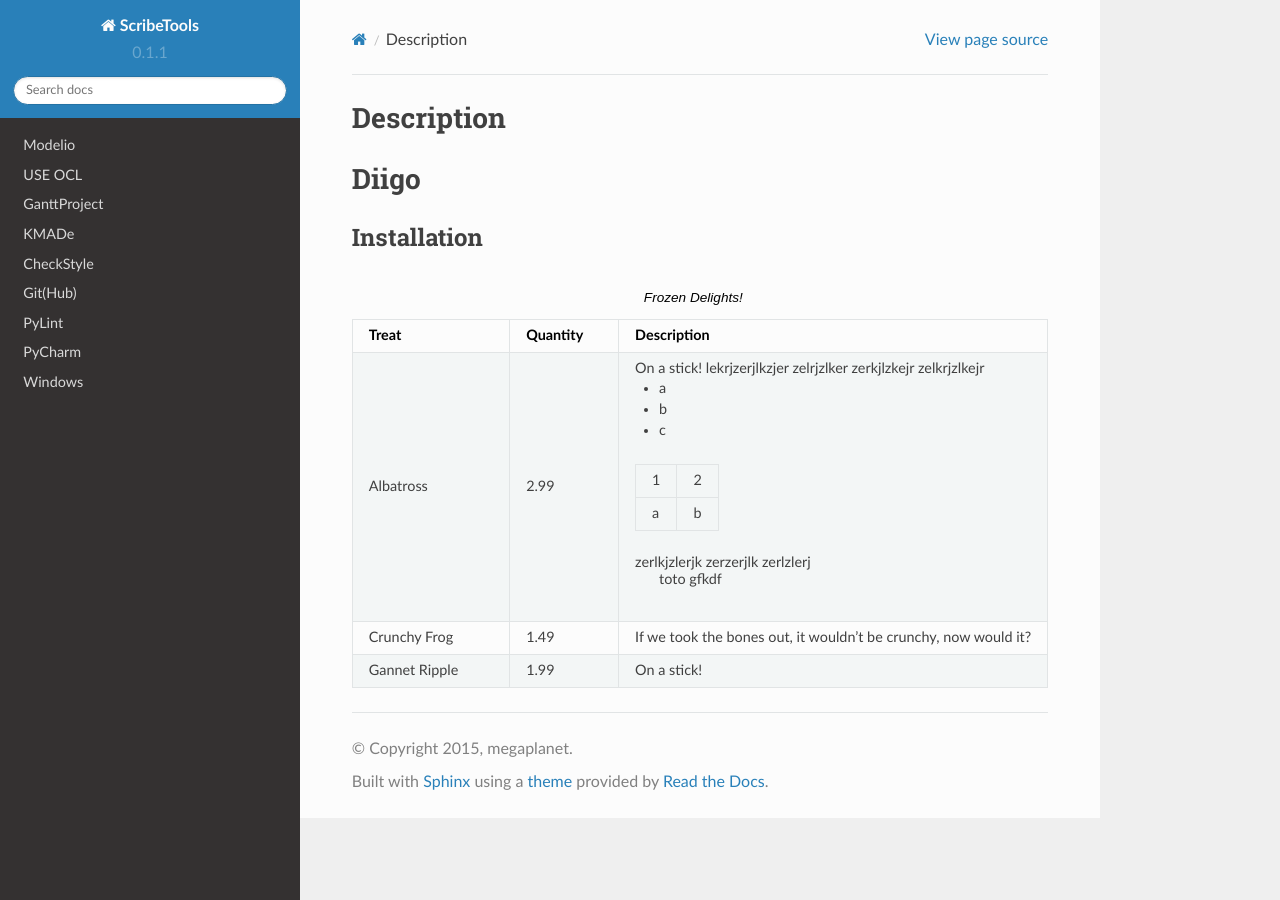
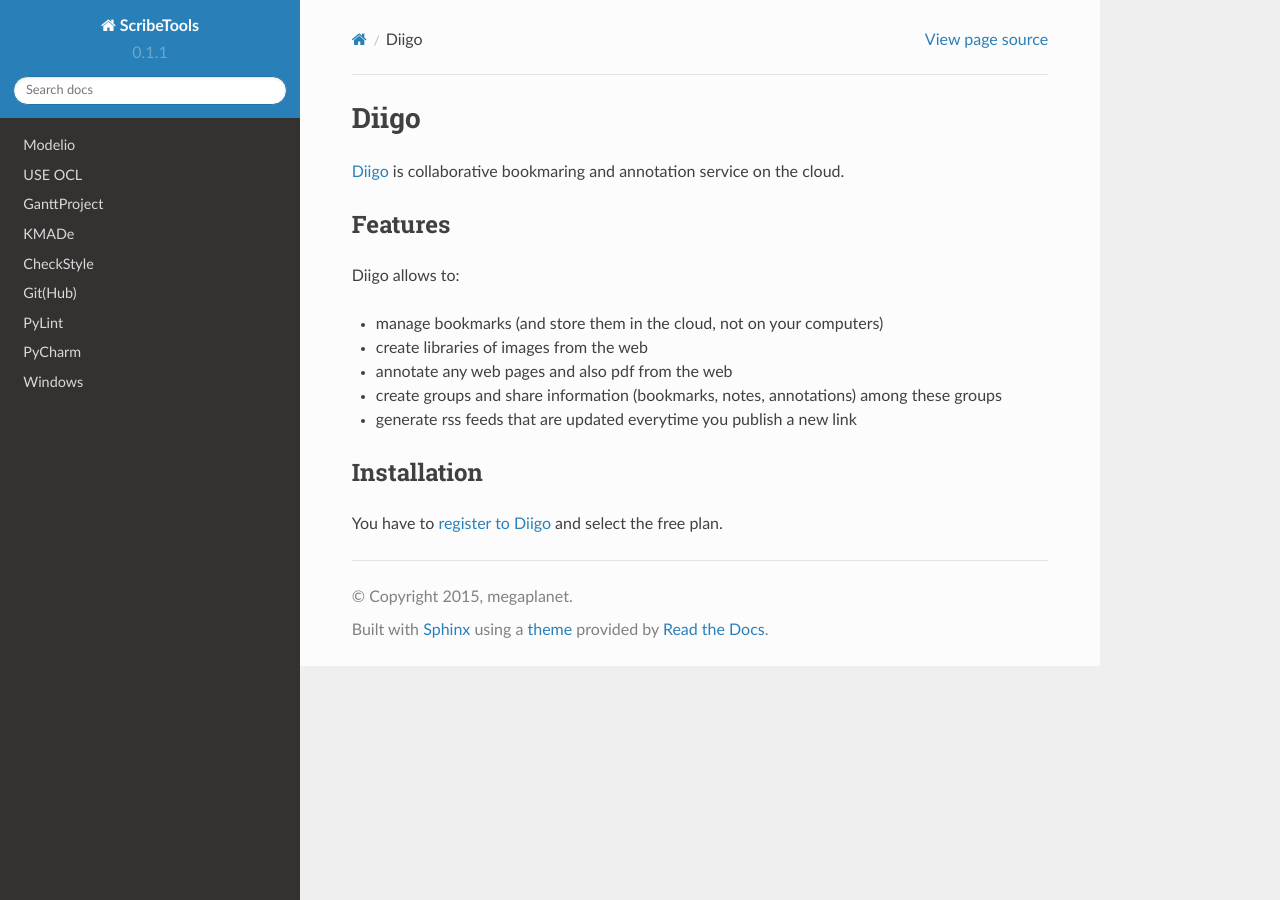
Before and after one commit to ScribesZone/ScribesTools, a Sphinx documentation site: the page built from docs/diigo/index.rst, in a window 1280 px wide. Built offline with Sphinx 7.4.7 and the Read the Docs theme 2.0.0, drawn with Linux system fonts in a browser that asks for light colours.

Commit message:
added info for diigoplugin + misc for pycharm

```diff
--- a/docs/diigo/index.rst
+++ b/docs/diigo/index.rst
@@ -1,51 +1,27 @@
-Description
-===========
+Diigo
+=====
+
+Diigo_ is collaborative bookmaring and annotation service on the cloud.
+
+Features
+--------
+
+Diigo allows to:
+
+* manage bookmarks (and store them in the cloud, not on your computers)
+* create libraries of images from the web
+* annotate any web pages and also pdf from the web
+* create groups and share information (bookmarks, notes, annotations) among these groups
+* generate rss feeds that are updated everytime you publish a new link
+
+Installation
+------------
+
+You have to `register to Diigo`_ and select the free plan.
 
 
 
 
+.. ............................................................................
 
-Diigo
-=====
-
-Installation
-------------
-
-.. list-table:: Frozen Delights!
-   :widths: 15 10 30
-   :header-rows: 1
-
-   *
-         - Treat
-         - Quantity
-         - Description
-   *
-        - Albatross
-        - 2.99
-        - On a stick!
-          lekrjzerjlkzjer   zelrjzlker
-          zerkjlzkejr zelkrjzlkejr
-
-          * a
-          * b
-          * c
-
-          .. list-table::
-
-            * - 1
-              - 2
-            * - a
-              - b
-
-          zerlkjzlerjk
-          zerzerjlk zerlzlerj
-
-                toto gfkdf
-
-   *    - Crunchy Frog
-        - 1.49
-        - If we took the bones out, it wouldn't be
-          crunchy, now would it?
-   *    - Gannet Ripple
-        - 1.99
-        - On a stick!
+.. _`register to Diigo`: https://www.diigo.com/sign-up
--- a/docs/pycharm/index.rst
+++ b/docs/pycharm/index.rst
@@ -34,7 +34,7 @@
 see the difference for quite some time.
 
 In practice you just have to go the `download PyCharm`_ page and then follow
-the instructions.
+the instructions. It should take or minute or so.
 
 .. ............................................................................
 
```
